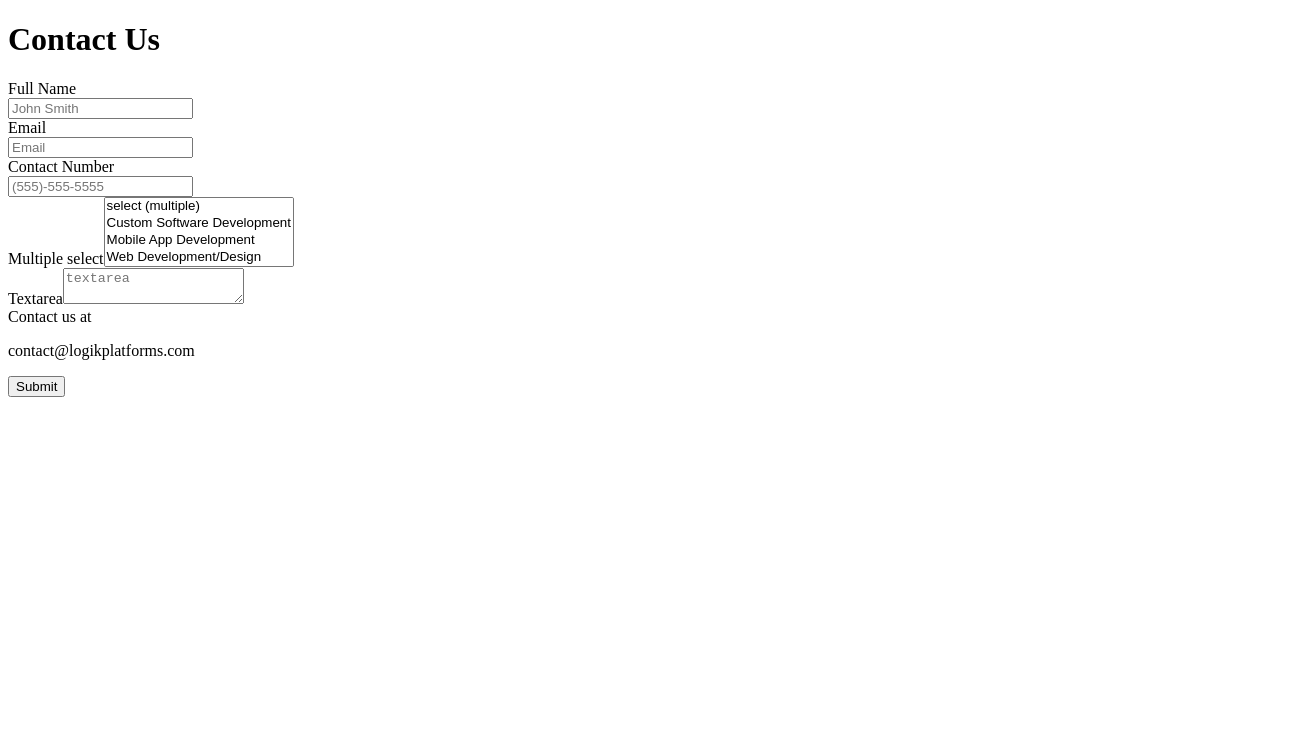
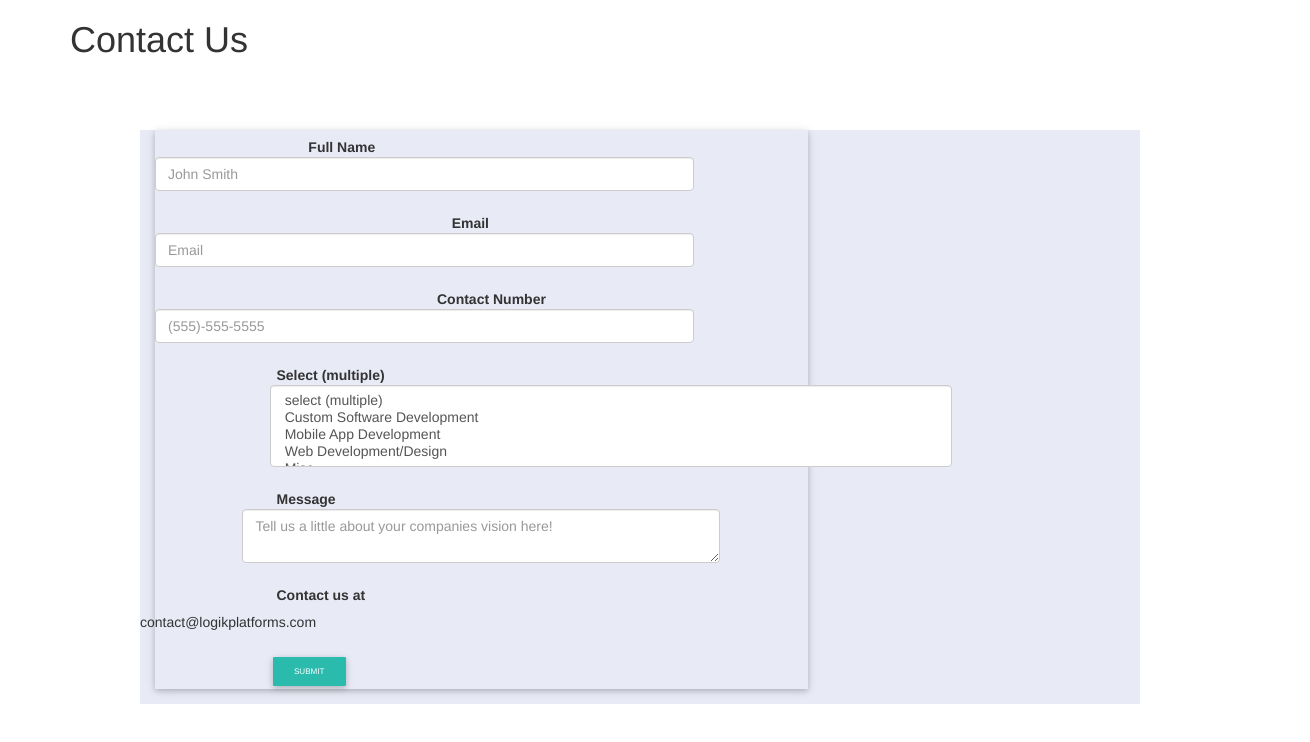
Before and after one commit to logik-platforms/temp, a Next.js app in the folder logikNext/: page /views/Contact in a window 1280 px wide. Shown: the top 742 px of the page, 1310 px wide, since content can reach past the window. Built offline with nearby package versions, Linux system fonts and the light colour scheme.

Commit message:
throw away content

```diff
--- a/logikNext/pages/components/ContactForm/ContactForm.css
+++ b/logikNext/pages/components/ContactForm/ContactForm.css
@@ -0,0 +1,14 @@
+#formControlsSelectMultiple{
+
+    margin-left: 19%;
+}
+.control-label{
+    margin-left: 20%;
+}
+#formControlsTextarea{
+    width:70%;
+    margin-left:15%;
+}
+body {
+    font-family: 'Franklin Gothic Medium', 'Arial Narrow', Arial, sans-serif !important;
+}
--- a/logikNext/pages/components/ContactForm/index.js
+++ b/logikNext/pages/components/ContactForm/index.js
@@ -1,6 +1,6 @@
 import React, { Component } from 'react';
 import { Form, Col, Checkbox, Button, FormGroup, ControlLabel, FormControl} from 'react-bootstrap';
-
+import "./ContactForm.css";
 
 // if (typeof window !== 'undefined') { require('mbdreact'); }
 
@@ -38,12 +38,12 @@ class ContactForm extends Component {
             Full Name
           </Col>
           <Col sm={10}>
-            <FormControl type="email" placeholder="John Smith" />
+            <FormControl type="name" placeholder="John Smith" />
           </Col>
         </FormGroup>
 
         <FormGroup controlId="formHorizontalEmail">
-          <Col componentClass={ControlLabel} sm={2}>
+          <Col componentClass={ControlLabel} sm={4}>
             Email
           </Col>
           <Col sm={10}>
@@ -52,28 +52,28 @@ class ContactForm extends Component {
         </FormGroup>
 
         <FormGroup controlId="formHorizontalNumber">
-          <Col componentClass={ControlLabel} sm={2}>
+          <Col componentClass={ControlLabel} sm={5}>
             Contact Number
           </Col>
           <Col sm={10}>
-            <FormControl type="password" placeholder="(555)-555-5555" />
+            <FormControl type="number" placeholder="(555)-555-5555" />
           </Col>
         </FormGroup>
 
         <FormGroup controlId="formControlsSelectMultiple">
-      <ControlLabel>Multiple select</ControlLabel>
+      <ControlLabel>Select (multiple)</ControlLabel>
       <FormControl componentClass="select" multiple>
         <option value="select">select (multiple)</option>
-        <option value="other">Custom Software Development</option>
-        <option value="other">Mobile App Development</option>
-        <option value="other">Web Development/Design</option>
+        <option value="software">Custom Software Development</option>
+        <option value="mobile">Mobile App Development</option>
+        <option value="web">Web Development/Design</option>
         <option value="other">Misc</option>
       </FormControl>
     </FormGroup>
 
      <FormGroup controlId="formControlsTextarea">
-      <ControlLabel>Textarea</ControlLabel>
-      <FormControl componentClass="textarea" placeholder="textarea" />
+      <ControlLabel>Message</ControlLabel>
+      <FormControl componentClass="textarea" placeholder="Tell us a little about your companies vision here!" />
     </FormGroup>
 
     <FormGroup>
--- a/logikNext/pages/components/Grid/index.js
+++ b/logikNext/pages/components/Grid/index.js
@@ -0,0 +1,28 @@
+import React from "react";
+
+// Exporting the Container, Row, and Col components from this file
+
+// This Container component allows us to use a bootstrap container without worrying about class names
+export function Container({ fluid, children }) {
+  return <div className={`container${fluid ? "-fluid" : ""}`}>{children}</div>;
+}
+
+// This Row component lets us use a bootstrap row without having to think about class names
+export function Row({ fluid, children }) {
+  return <div className={`row${fluid ? "-fluid" : ""}`}>{children}</div>;
+}
+
+// This Col component lets us size bootstrap columns with less syntax
+// e.g. <Col size="md-12"> instead of <div className="col-md-12">
+export function Col({ size, children }) {
+  return (
+    <div
+      className={size
+        .split(" ")
+        .map(size => "col-" + size)
+        .join(" ")}
+    >
+      {children}
+    </div>
+  );
+}
--- a/logikNext/pages/views/Contact/Contact.css
+++ b/logikNext/pages/views/Contact/Contact.css
@@ -1,4 +1,4 @@
-.contact {
-    background-color: black;
-    height: 1000px;
+
+.contactForm {
+    position: right;
 }
--- a/logikNext/pages/views/Contact/index.js
+++ b/logikNext/pages/views/Contact/index.js
@@ -1,12 +1,33 @@
 import React from 'react';
 import ContactForm from "../../components/ContactForm";
+import Head from "../../components/head";
+import { Container, Col, Row } from "../../components/Grid";
+
+
+const styles = {
+    card: {
+        margin: 70,
+        background: "#e8eaf6"
+    }
+}
 
 const Contact = () => {
     return(
         <div>
+            <Head />
+            <Container>
             <h1>Contact Us</h1>
+         <div style={styles.card}>
+         <Container>
+             <Row>
+             <Col size="md-7">
+                <ContactForm />
+                </Col>
+             </Row>
+            </Container>
+         </div>
+            </Container>
 
-            <ContactForm />
         </div>
     )
 }
```
